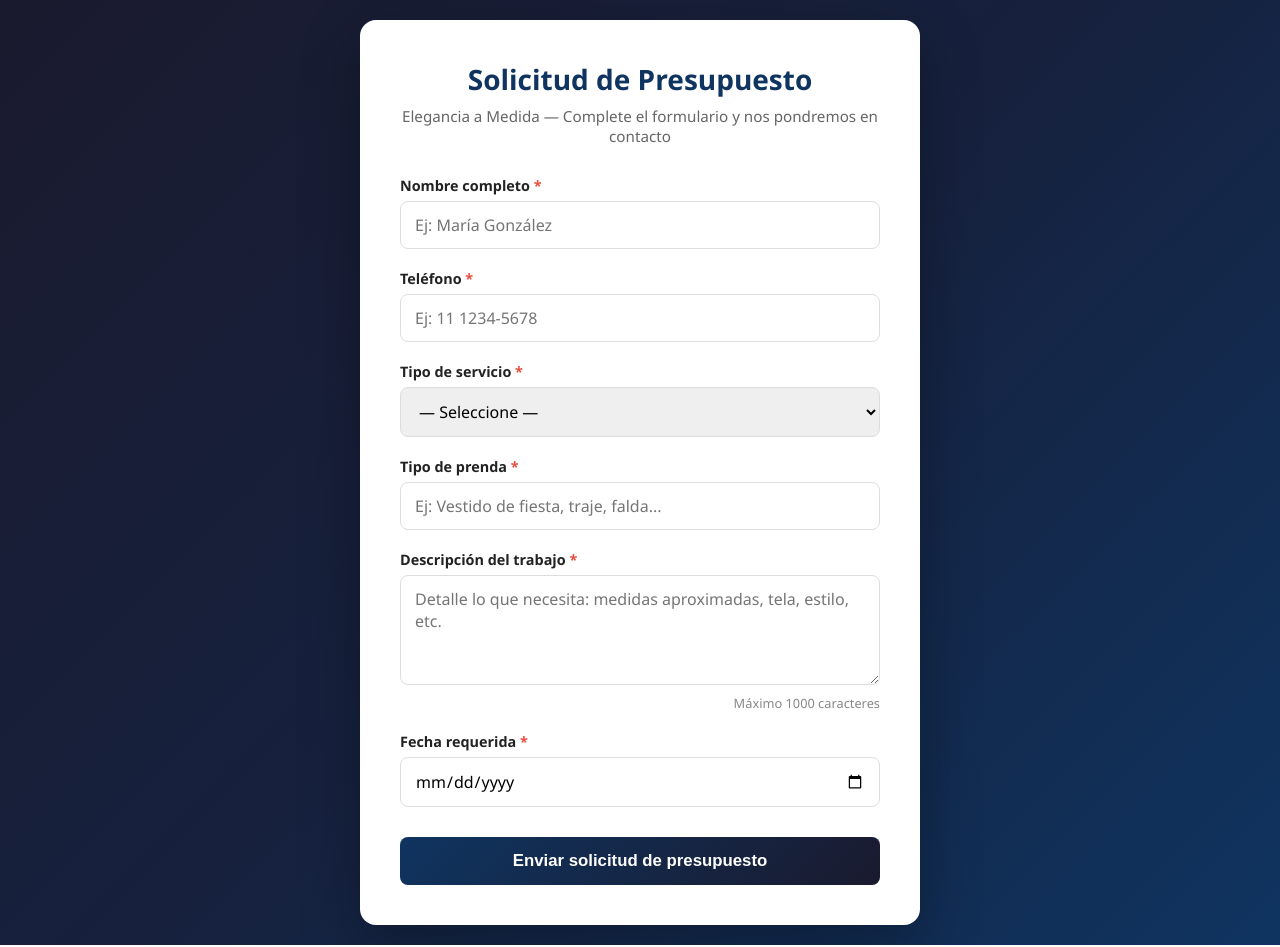
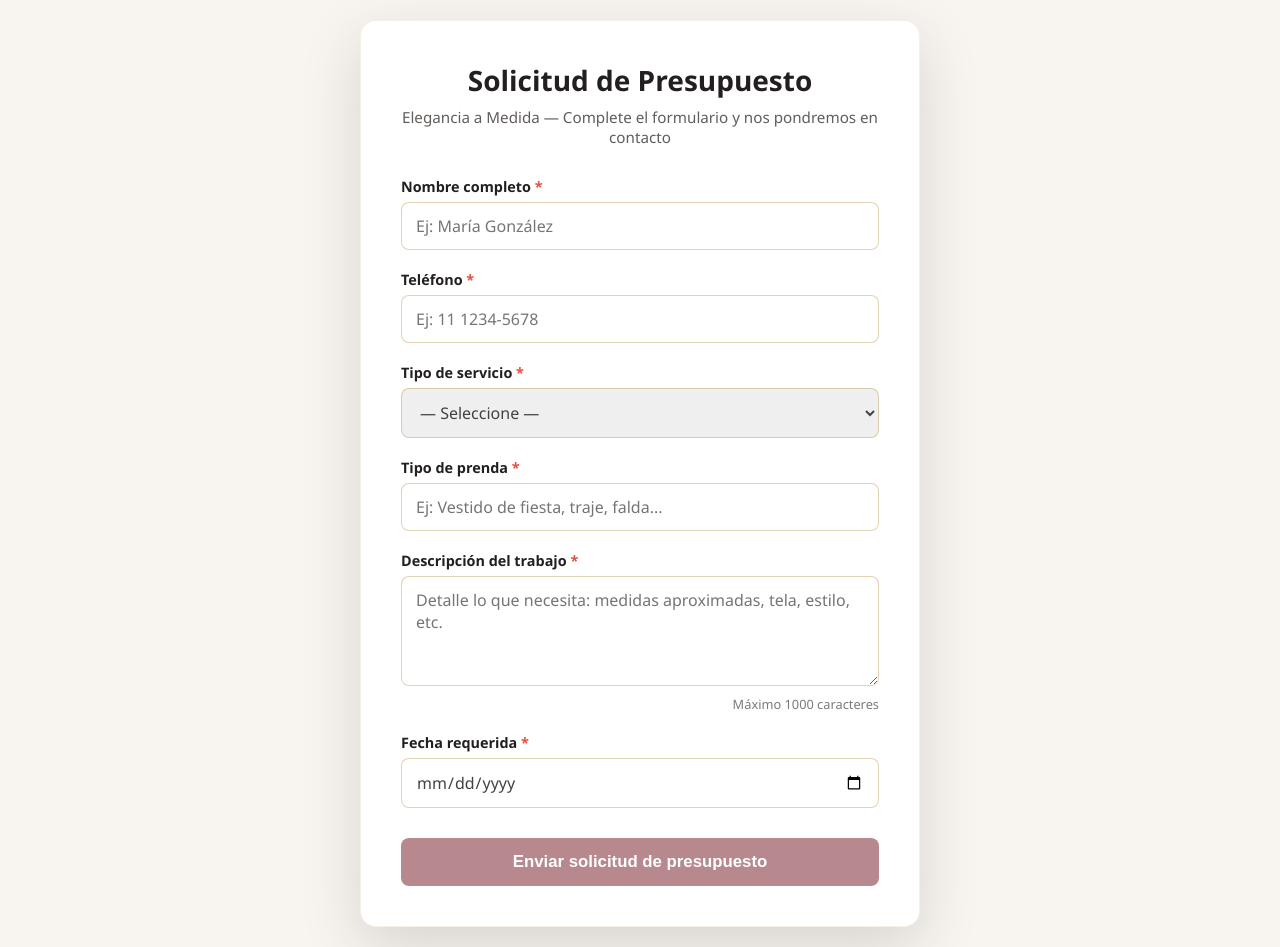
Before and after one commit to Dalila025/Elegancia-a-medida, a PHP site: page / in a window 1280 px wide. Run offline with PHP 8.4, Linux system fonts and the light colour scheme.

Commit message:
Aplicar nueva paleta de colores al formulario

```diff
--- a/index.php
+++ b/index.php
@@ -28,34 +28,46 @@ function viejo(string $campo): string {
     <meta name="viewport" content="width=device-width, initial-scale=1.0">
     <title>Solicitud de Presupuesto - Elegancia a Medida</title>
     <style>
+        :root {
+            --color-fondo: #f8f4ef;
+            --color-encabezado: #231f20;
+            --color-boton: #b7898f;
+            --color-boton-hover: #695852;
+            --color-titulo: #231f20;
+            --color-borde: #bf9d5c;
+            --color-texto: #46413f;
+
+        }
         * { box-sizing: border-box; margin: 0; padding: 0; }
         body {
             font-family: 'Segoe UI', Tahoma, Geneva, Verdana, sans-serif;
-            background: linear-gradient(135deg, #1a1a2e 0%, #16213e 50%, #0f3460 100%);
+            background: var(--color-fondo) ;
             min-height: 100vh;
             display: flex;
             align-items: center;
             justify-content: center;
             padding: 20px;
-            color: #333;
+            color: var(--color-texto);
         }
         .container {
             background: #fff;
             border-radius: 16px;
-            box-shadow: 0 20px 60px rgba(0,0,0,0.3);
+            border: 1px solid rgba(191, 157, 92, 0.15);
+            box-shadow: 0 20px 60px rgba(35,31,32,0.15);
             max-width: 560px;
             width: 100%;
             padding: 40px;
         }
         h1 {
             text-align: center;
-            color: #0f3460;
+            color: var(--color-titulo);
             margin-bottom: 8px;
             font-size: 1.75rem;
         }
         .subtitle {
             text-align: center;
-            color: #666;
+            color: var(--color-texto);
+            opacity: 0.85;
             margin-bottom: 30px;
             font-size: 0.95rem;
         }
@@ -64,7 +76,7 @@ function viejo(string $campo): string {
             display: block;
             font-weight: 600;
             margin-bottom: 6px;
-            color: #222;
+            color: var(--color-encabezado);
             font-size: 0.9rem;
         }
         label .required { color: #e74c3c; }
@@ -75,34 +87,36 @@ function viejo(string $campo): string {
         textarea {
             width: 100%;
             padding: 12px 14px;
-            border: 1px solid #ddd;
+            border: 1px solid rgba(191, 157, 92, 0.45);
             border-radius: 8px;
             font-size: 1rem;
+            color: var(--color-texto);
             transition: border-color 0.2s, box-shadow 0.2s;
             font-family: inherit;
         }
         input:focus, select:focus, textarea:focus {
             outline: none;
-            border-color: #0f3460;
-            box-shadow: 0 0 0 3px rgba(15, 52, 96, 0.15);
+            border-color: var(--color-boton);
+            box-shadow: 0 0 0 3px rgba(183, 137, 143, 0.2);
         }
         textarea { min-height: 110px; resize: vertical; }
         .btn {
             width: 100%;
             padding: 14px;
-            background: linear-gradient(135deg, #0f3460, #1a1a2e);
+            background: var(--color-boton);
             color: #fff;
             border: none;
             border-radius: 8px;
             font-size: 1.05rem;
             font-weight: 600;
             cursor: pointer;
-            transition: transform 0.15s, box-shadow 0.15s;
+            transition: background 0.2s, transform 0.15s, box-shadow 0.15s;
             margin-top: 10px;
         }
         .btn:hover {
+            color: var(--color-boton-hover);
             transform: translateY(-2px);
-            box-shadow: 0 8px 20px rgba(15, 52, 96, 0.35);
+            box-shadow: 0 8px 20px rgba(105, 88, 82, 0.35);
         }
         .btn:active { transform: translateY(0); }
         .btn:disabled { opacity: 0.6; cursor: not-allowed; transform: none; }
@@ -123,7 +137,7 @@ function viejo(string $campo): string {
             border: 1px solid #c3e6cb;
         }
         .alert ul { margin: 8px 0 0 18px; }
-        .contador { font-size: 0.8rem; color: #888; text-align: right; margin-top: 4px; }
+        .contador { font-size: 0.8rem; color: var(--color-texto); opacity: 0.7; text-align: right; margin-top: 4px; }
     </style>
 </head>
 <body>
```
